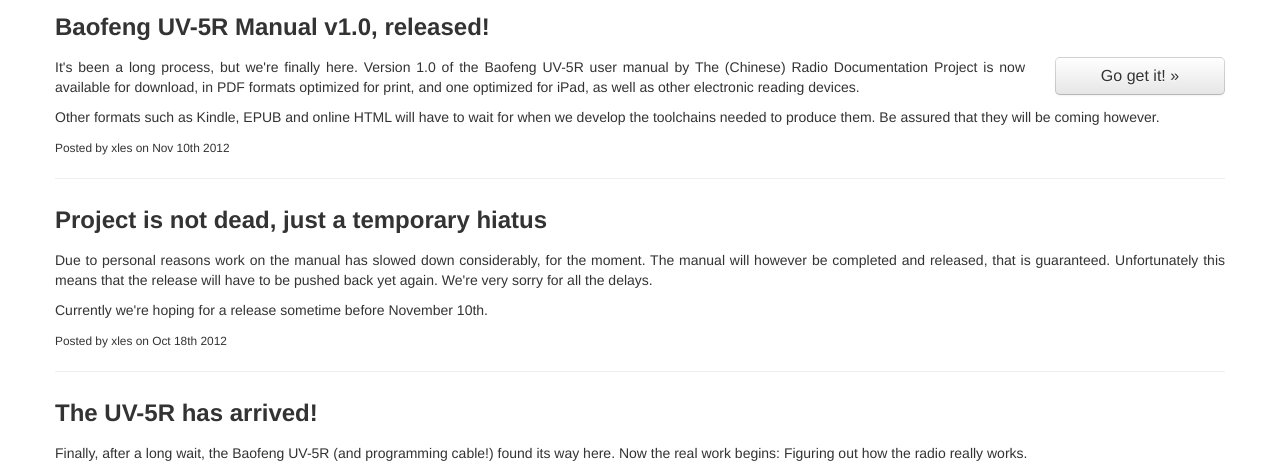
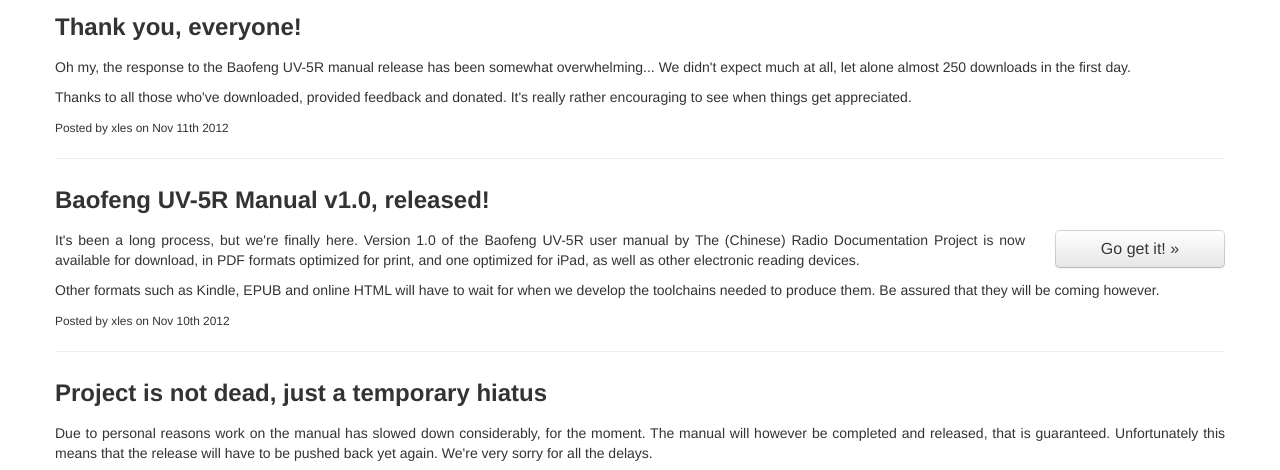
Before and after one commit to radiodoc/radiodoc.github.com, a plain HTML site: page index.html in a window 1280 px wide. Shown: the part 321-791 px from the top of the page. Drawn offline with nearby package versions, Linux system fonts and the light colour scheme; files that its build step writes are made by us from their sources.

Commit message:
Added another blagpost

```diff
--- a/index.html
+++ b/index.html
@@ -78,6 +78,11 @@
 		</header>
 		<div class="container">
 			<h2>News / Blag</h2>
+			<h3>Thank you, everyone!</h3>
+			<p>Oh my, the response to the Baofeng UV-5R manual release has been somewhat overwhelming... We didn't expect much at all, let alone almost 250 downloads in the first day.</p>
+			<p>Thanks to all those who've downloaded, provided feedback and donated. It's really rather encouraging to see when things get appreciated.</p>
+			<small>Posted by xles on Nov 11th 2012</small>
+			<hr>
 			<h3>Baofeng UV-5R Manual v1.0, released!</h3>
 			<div class="row">
 				<div class="span10">
```
Also changed, not shown: src/index.lua.htm (+5 -0 lines).
